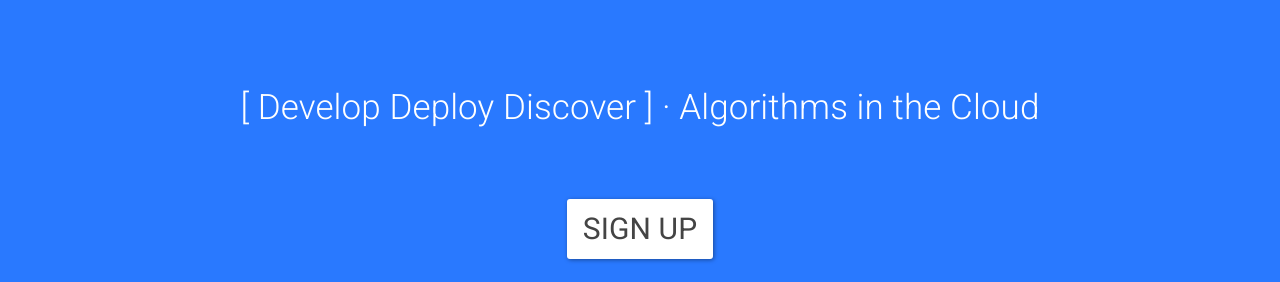
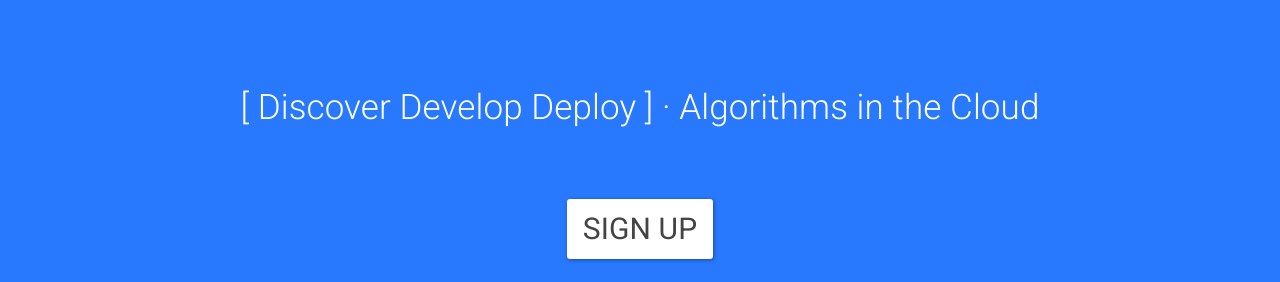
Before and after one commit to AlgorithmHub/algorithmhub.github.io, a Jekyll site: the page built from index.html, in a window 1280 px wide and 900 px high. Shown: the part 447-729 px from the top of the window. Built offline with Jekyll 4.4.1, drawn with Linux system fonts in a browser that asks for light colours; nearby versions of some CDN libraries; library files that are not in the unit come from our copies.

Commit message:
Reorder tag line.

```diff
--- a/index.html
+++ b/index.html
@@ -6,7 +6,7 @@ layout: default
     <div class="row centered">
       <img class="img-centered" src="img/logo_header@2x.png" alt="" id="logo">
       <h1 class="logo">AlgorithmHub</h1>
-      <h2>[ Develop Deploy Discover ] &middot Algorithms in the Cloud</h2>
+      <h2>[ Discover Develop Deploy ] &middot Algorithms in the Cloud</h2>
 
 <!--       <div class="container sign-up">
         <div class="row">
```
